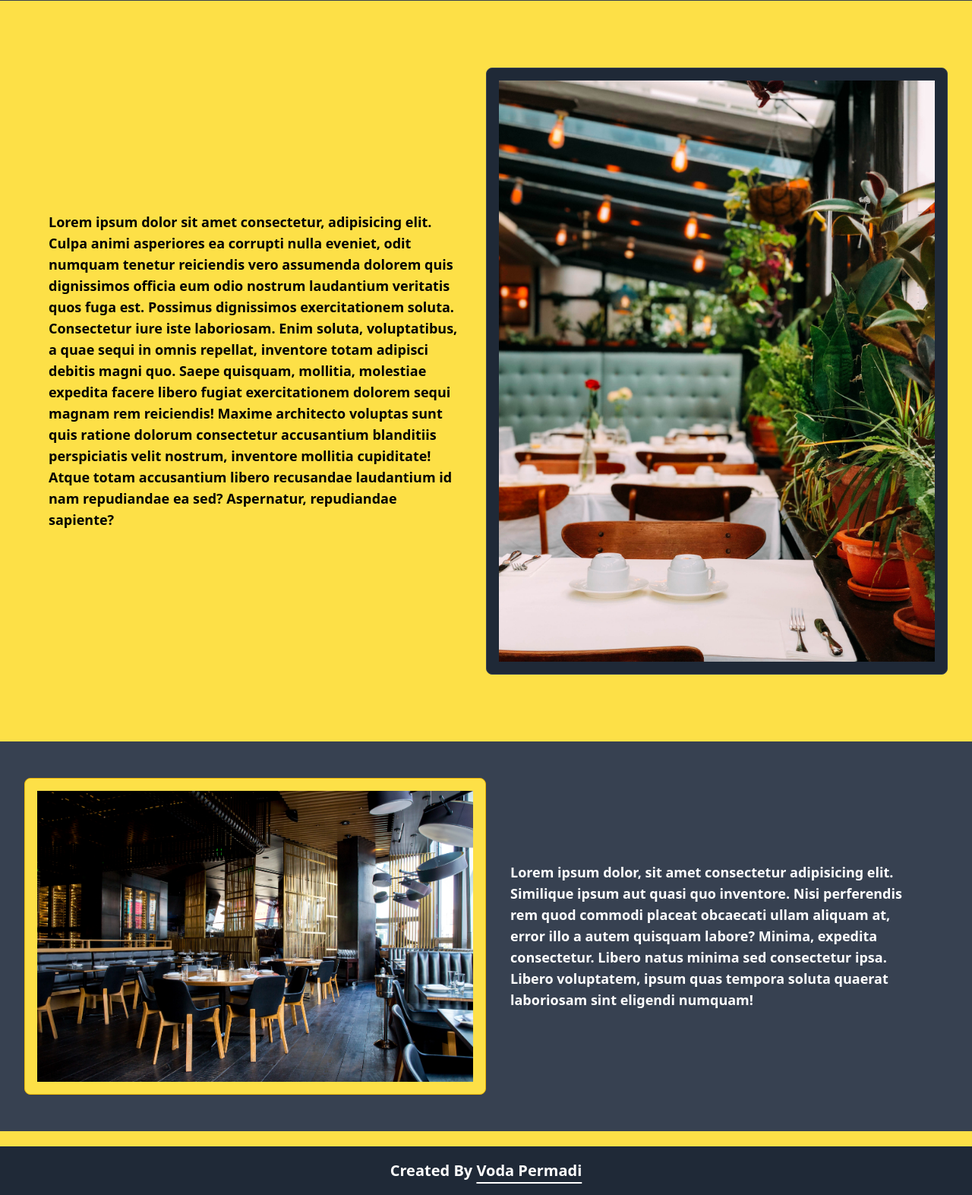
After one commit to vodapermadi/restoran-php-native, a PHP site: page /user-index.php in a window 1280 px wide. The commit adds this page. Shown: the part 866-2439 px from the top of the page at 76% size. Run offline with PHP 8.4, Linux system fonts and the light colour scheme; a user stored in the database is signed in; style sheets or scripts are compiled from the project's sources.

Commit message:
upload user page

```diff
--- a/component/user/index.php
+++ b/component/user/index.php
@@ -31,7 +31,7 @@ if (isset($_POST["submit"])) {
             $_SESSION["user"] = $username;
             echo "
             <script>
-                document.location.href = '../user/index.php'
+                document.location.href = './user-index.php'
                 alert('berhasil login')
             </script>
             ";
--- /dev/null
+++ b/component/user/user-index.php
@@ -0,0 +1,76 @@
+<?php
+
+include("../../config.php");
+session_start();
+if($_SESSION["user"] == ""){
+    header("location: ./index.php");
+}
+
+?>
+<!DOCTYPE html>
+<html lang="en">
+<head>
+    <meta charset="UTF-8">
+    <meta http-equiv="X-UA-Compatible" content="IE=edge">
+    <meta name="viewport" content="width=device-width, initial-scale=1.0">
+    <title>Document</title>
+    <link rel="stylesheet" href="../../dist/output.css">
+</head>
+<body class="w-full flex flex-col justify-center items-center bg-yellow-300 select-none">
+    <nav class="w-full h-16 bg-gray-700 flex justify-between items-center px-5 bg-fixed">
+        <div class="text-white">
+            <a href="user-index.php" class="font-bold text-lg mr-4 hover:underline hover:underline-offset-8">Home</a>
+            <a href="user-menu.php" class="font-bold text-lg mr-4 hover:underline hover:underline-offset-8">Menu</a>
+        </div>
+        <div>
+            <a href="../auth/logout.php" onclick="return confirm('yakin ingin logout?')" class="font-bold text-lg font-sans hover:underline hover:underline-offset-8 text-white">Logout</a>
+        </div>
+    </nav>
+    <div class="container flex justify-center items-center">
+        <div class="border border-yellow-500 py-4 px-8 my-20 rounded bg-gray-500 animate-bounce hover:bg-gray-600 duration-300">
+            <span class="font-bold text-xl text-white select-none">Welcome, <?= $_SESSION["user"]; ?></span>
+        </div>
+    </div>
+    <div class="px-8 py-12 my-5 bg-gray-700">
+        <div class="flex justify-start items-center w-full h-full">
+            <div class="p-4 border border-yellow-500 w-1/2 bg-yellow-300 rounded-lg">
+                <img src="../../img/restoran1.jpg" class="w-full" alt="">
+            </div>
+            <div class="p-8 w-1/2 ">
+                <span class="font-semibold text-lg text-white">
+                    Lorem ipsum dolor, sit amet consectetur adipisicing elit. Similique ipsum aut quasi quo inventore. Nisi perferendis rem quod commodi placeat obcaecati ullam aliquam at, error illo a autem quisquam labore? Minima, expedita consectetur. Libero natus minima sed consectetur ipsa. Libero voluptatem, ipsum quas tempora soluta quaerat laboriosam sint eligendi numquam!
+                </span>
+            </div>
+        </div>
+    </div>
+    <div class="px-8 py-12 my-5">
+        <div class="flex justify-center items-center w-full h-full">
+            <div class="p-8 w-1/2">
+                <span class="font-semibold text-lg">
+                    Lorem ipsum dolor sit amet consectetur, adipisicing elit. Culpa animi asperiores ea corrupti nulla eveniet, odit numquam tenetur reiciendis vero assumenda dolorem quis dignissimos officia eum odio nostrum laudantium veritatis quos fuga est. Possimus dignissimos exercitationem soluta. Consectetur iure iste laboriosam. Enim soluta, voluptatibus, a quae sequi in omnis repellat, inventore totam adipisci debitis magni quo. Saepe quisquam, mollitia, molestiae expedita facere libero fugiat exercitationem dolorem sequi magnam rem reiciendis! Maxime architecto voluptas sunt quis ratione dolorum consectetur accusantium blanditiis perspiciatis velit nostrum, inventore mollitia cupiditate! Atque totam accusantium libero recusandae laudantium id nam repudiandae ea sed? Aspernatur, repudiandae sapiente?
+                </span>
+            </div>
+            <div class="p-4 border border-gray-700 w-1/2 bg-gray-800 rounded-lg">
+                <img src="../../img/restoran2.jpg" class="h-1/2" alt="">
+            </div>
+        </div>
+    </div>
+    <div class="px-8 py-12 my-5 bg-gray-700">
+        <div class="flex justify-start items-center w-full h-full">
+            <div class="p-4 border border-yellow-500 w-1/2 bg-yellow-300 rounded-lg">
+                <img src="../../img/restoran3.jpg" class="w-full" alt="">
+            </div>
+            <div class="p-8 w-1/2 ">
+                <span class="font-semibold text-lg text-white">
+                    Lorem ipsum dolor, sit amet consectetur adipisicing elit. Similique ipsum aut quasi quo inventore. Nisi perferendis rem quod commodi placeat obcaecati ullam aliquam at, error illo a autem quisquam labore? Minima, expedita consectetur. Libero natus minima sed consectetur ipsa. Libero voluptatem, ipsum quas tempora soluta quaerat laboriosam sint eligendi numquam!
+                </span>
+            </div>
+        </div>
+    </div>
+    <div class="h-16 w-full bg-gray-800 flex justify-center items-center">
+        <span class="font-bold text-xl text-white">
+            Created By <a href="https://github.com/vodapermadi" class="underline underline-offset-8 hover:text-gray-400 duration-300">Voda Permadi</a>
+        </span>
+    </div>
+</body>
+</html>
```
Also changed, not shown: component/user/user-menu.php (added, +43 -0 lines).
